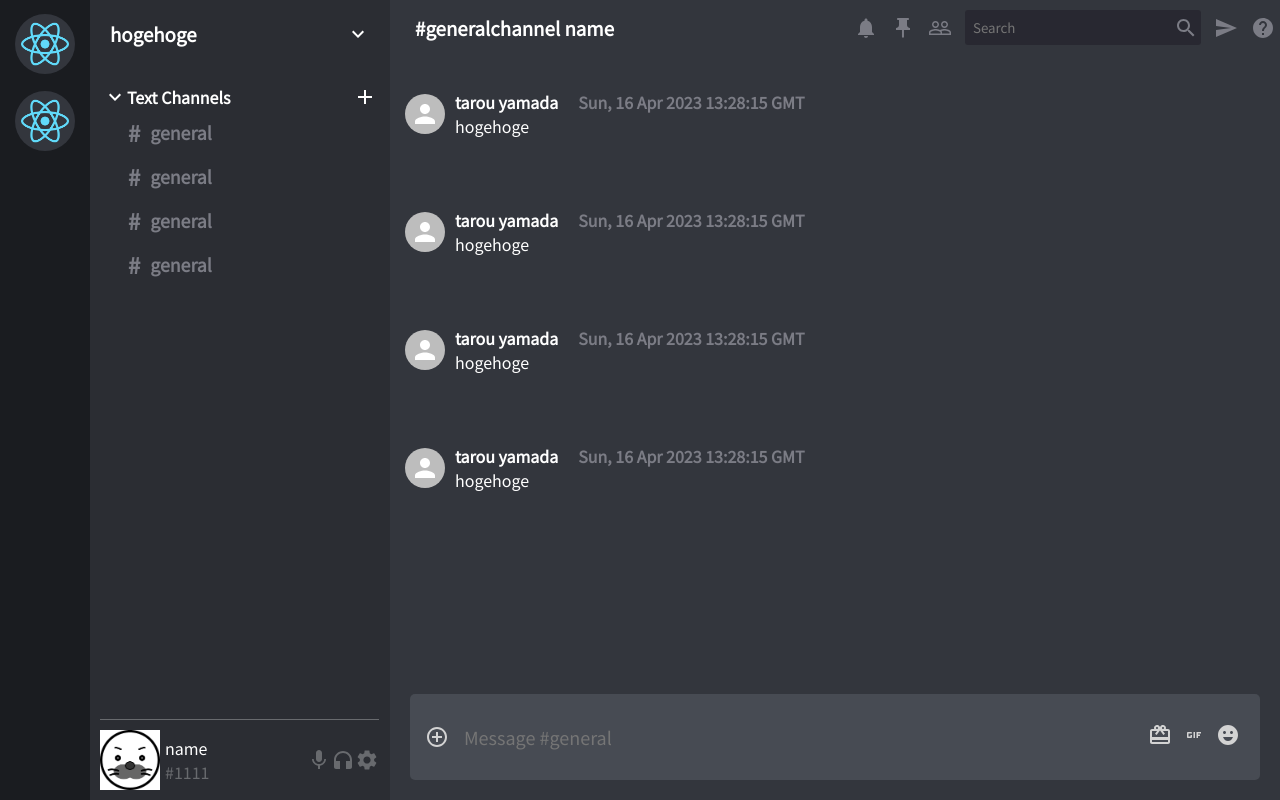
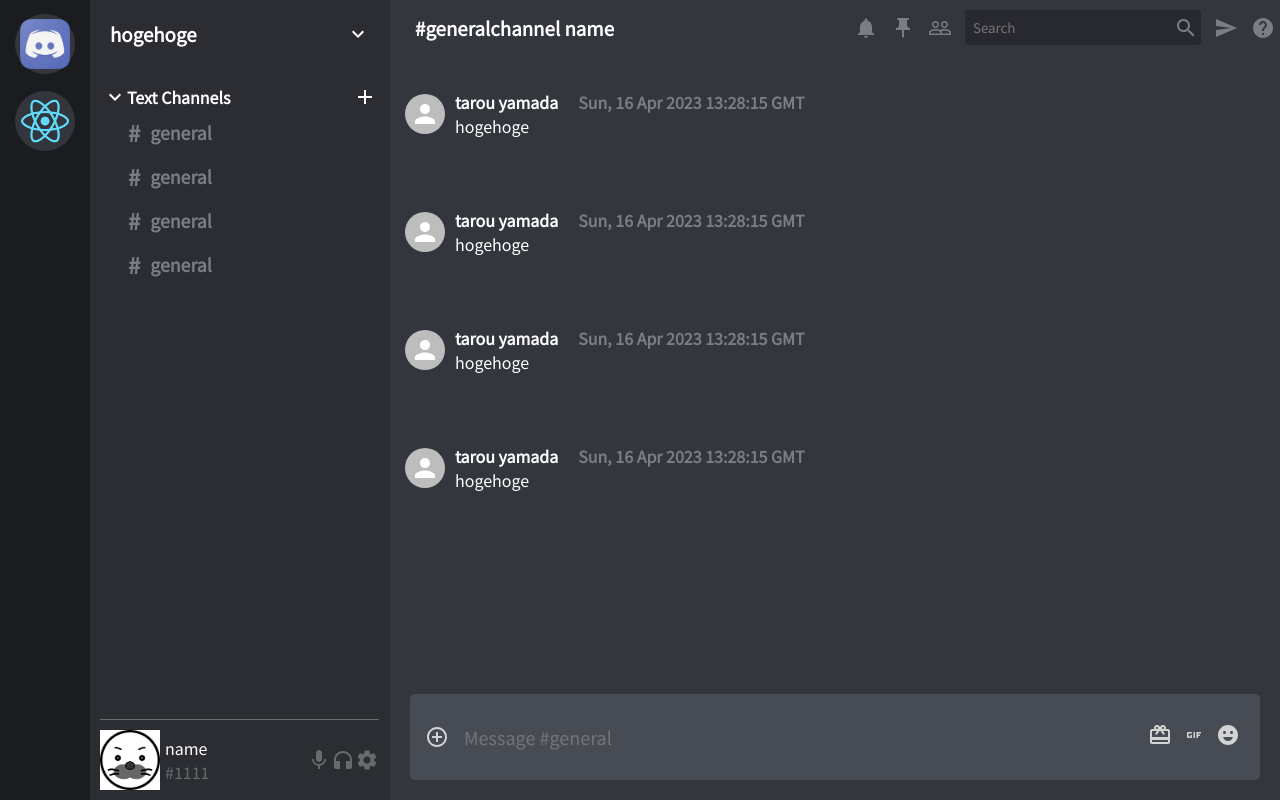
Before and after one commit to hnegishi/cln, a React (Create React App) app: page / in a window 1280 px wide. Built offline with nearby package versions, Linux system fonts and the light colour scheme.

Commit message:
[add] top icon

```diff
--- a/src/components/sidebar/Sidebar.tsx
+++ b/src/components/sidebar/Sidebar.tsx
@@ -13,7 +13,7 @@ const Sidebar = () => {
       { /* sidebar left */ }
       <div className="sidebarLeft">
         <div className="serverIcon">
-          <img src= "./logo192.png" alt="" />
+          <img src= "./discordicon.png" alt="" />
         </div>
         <div className="serverIcon">
           <img src= "./logo192.png" alt="" />
```
Also changed, not shown: public/discordIcon.png (added).
